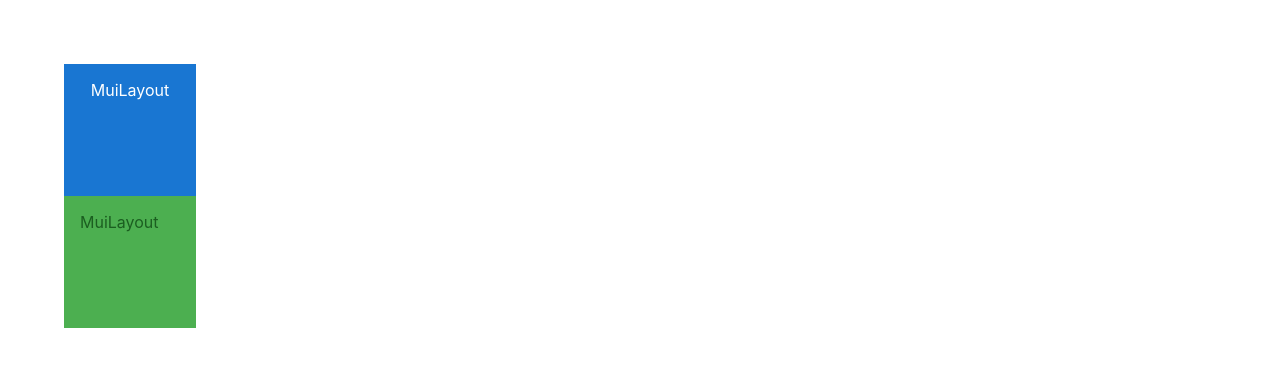
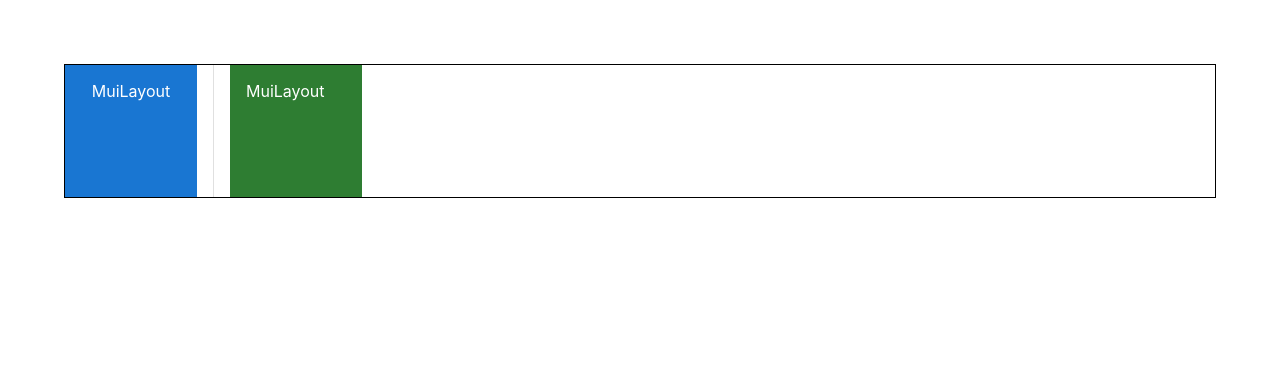
Before and after one commit to Gapotchenko-Yakov/react-mui-codevolution, a React (Create React App) app: page / in a window 1280 px wide. Shown: the top 366 px of the page. Built offline with nearby package versions, Linux system fonts and the light colour scheme.

Commit message:
Add Stack demo.

```diff
--- a/src/components/MuiLayout.tsx
+++ b/src/components/MuiLayout.tsx
@@ -1,16 +1,21 @@
-import { Box } from "@mui/material";
+import { Box, Divider, Stack } from "@mui/material";
 import React from "react";
 
 const MuiLayout = () => {
   return (
-    <>
+    <Stack
+      border="1px solid"
+      direction="row"
+      spacing={2}
+      divider={<Divider orientation="vertical" flexItem />}
+    >
       <Box
         sx={{
           backgroundColor: "primary.main",
           color: "white",
           height: "100px",
           width: "100px",
-          padding: "16px",
+          p: 2, //16px
           "&:hover": {
             backgroundColor: "primary.light",
           },
@@ -22,13 +27,18 @@ const MuiLayout = () => {
         display="flex"
         height="100px"
         width="100px"
-        bgcolor="success.light"
-        color="success.dark"
+        bgcolor="success.main"
+        color="white"
         p={2}
+        sx={{
+          "&:hover": {
+            backgroundColor: "success.light",
+          },
+        }}
       >
         MuiLayout
       </Box>
-    </>
+    </Stack>
   );
 };
 
```
